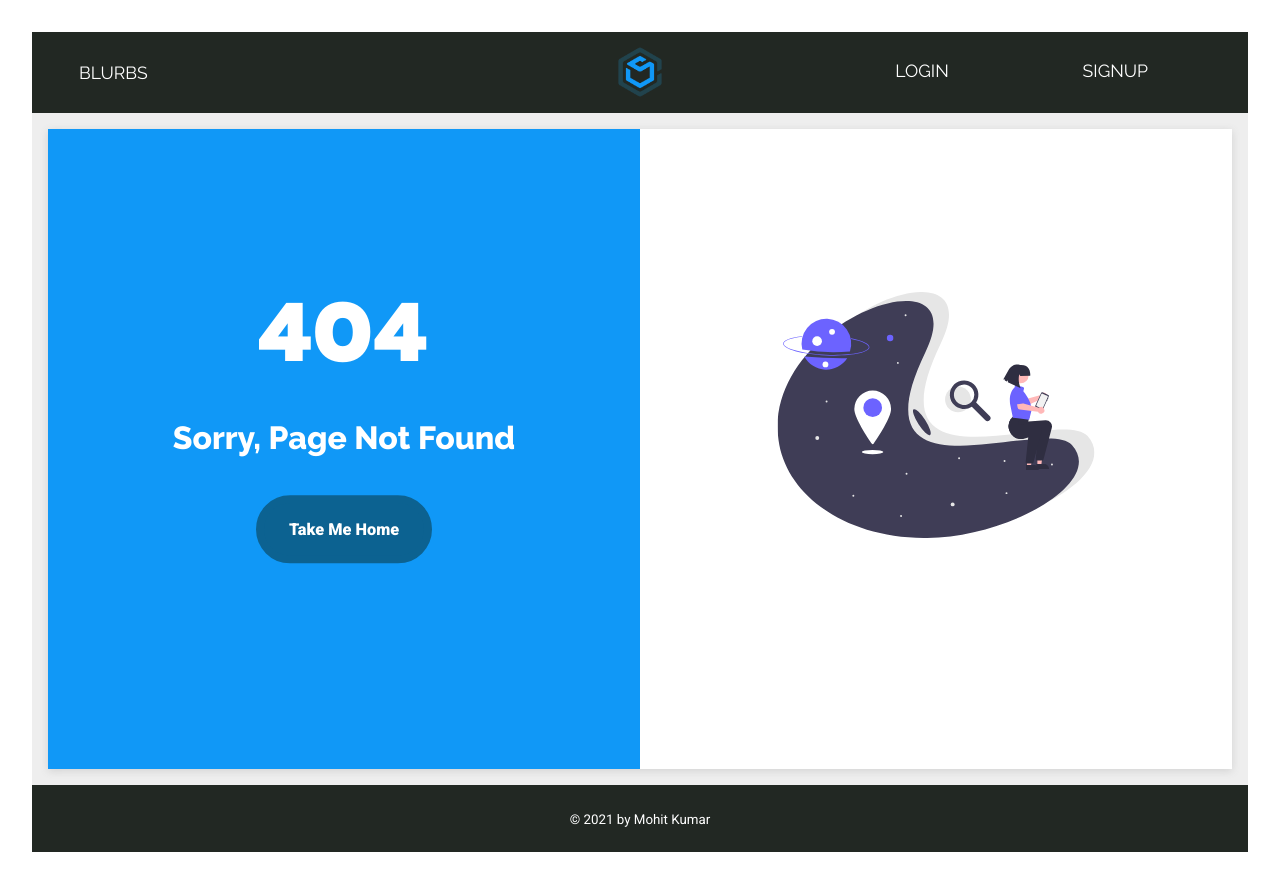
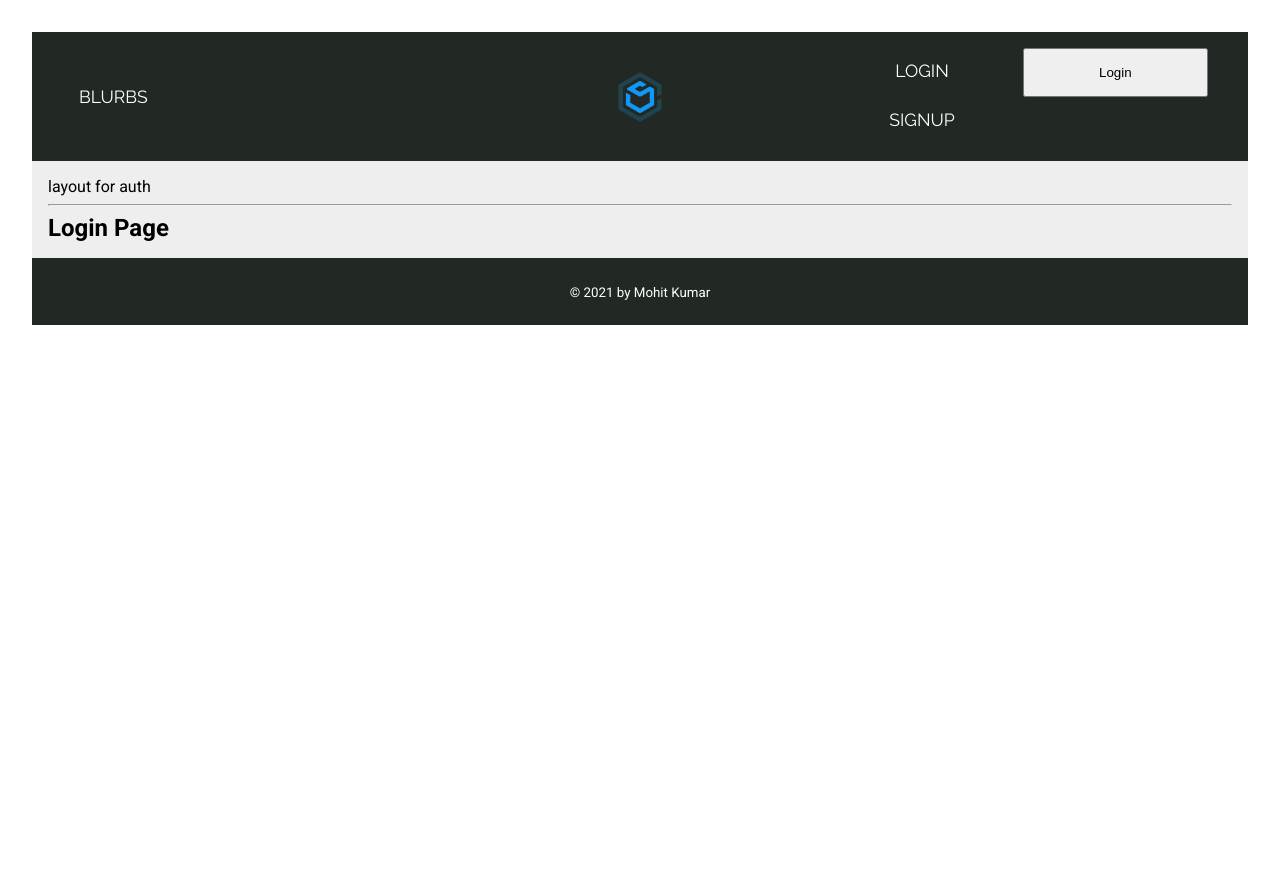
Before and after one commit to mohit-kumar-behera/blurb, a React (Create React App) app in the folder blurb-client/: page /auth/login in a window 1280 px wide. Before the commit this address had no page. After the commit the page ends 800 px from the top, so only its background shows below. Built offline with nearby package versions, Linux system fonts and the light colour scheme.

Commit message:
add routing to authentication pages

```diff
--- a/blurb-client/src/components/App.jsx
+++ b/blurb-client/src/components/App.jsx
@@ -1,8 +1,11 @@
 import React from 'react';
-import { Routes, Route } from 'react-router-dom';
+import { Routes, Route, Navigate } from 'react-router-dom';
 
 // import components
 import PageLayout from './Layout/PageLayout';
+import AuthPageLayout from './Layout/AuthPageLayout';
+import Login from './Authentication/Login';
+import Signup from './Authentication/Signup';
 import Home from './Home/Home';
 import NoMatch from './Error/NoMatch';
 
@@ -19,6 +22,13 @@ const App = () => {
       <Route path="/" element={<PageLayout />}>
         <Route index element={<Home title="Blurb" />} />
         <Route path="about" element={<P title="test title" />} />
+
+        <Route path="auth" element={<AuthPageLayout />}>
+          <Route index element={<Navigate to="login" />} />
+          <Route path="login" element={<Login />} />
+          <Route path="signup" element={<Signup />} />
+        </Route>
+
         <Route path="*" element={<NoMatch title="Something went wrong" />} />
       </Route>
     </Routes>
--- /dev/null
+++ b/blurb-client/src/components/Authentication/Login.jsx
@@ -0,0 +1,7 @@
+import React from 'react';
+
+const Login = () => {
+  return <h2>Login Page</h2>;
+};
+
+export default Login;
--- /dev/null
+++ b/blurb-client/src/components/Authentication/Signup.jsx
@@ -0,0 +1,7 @@
+import React from 'react';
+
+const Signup = () => {
+  return <h2>Signup Page</h2>;
+};
+
+export default Signup;
--- /dev/null
+++ b/blurb-client/src/components/Authentication/UnAutheticatedRoute.jsx
@@ -0,0 +1,14 @@
+import React from 'react';
+import { Navigate } from 'react-router-dom';
+import { connect } from 'react-redux';
+
+const UnAutheticatedRoute = props => {
+  if (props.user) return <Navigate to="/" />;
+  return props.children;
+};
+
+const mapStateToProps = state => {
+  return state.auth;
+};
+
+export default connect(mapStateToProps)(UnAutheticatedRoute);
--- /dev/null
+++ b/blurb-client/src/components/Layout/AuthPageLayout.jsx
@@ -0,0 +1,21 @@
+import React from 'react';
+import { Outlet } from 'react-router-dom';
+
+// import components
+import UnAutheticatedRoute from '../Authentication/UnAutheticatedRoute';
+
+class AuthPageLayout extends React.Component {
+  render() {
+    return (
+      <UnAutheticatedRoute>
+        <>
+          <p>layout for auth</p>
+          <hr />
+          <Outlet />
+        </>
+      </UnAutheticatedRoute>
+    );
+  }
+}
+
+export default AuthPageLayout;
--- a/blurb-client/src/components/Navbar/Navbar.jsx
+++ b/blurb-client/src/components/Navbar/Navbar.jsx
@@ -12,11 +12,11 @@ const ProtectedNavLink = ({ auth, login, logout }) => {
   if (!auth.user)
     return (
       <>
-        <Link to="/comp2" className="link navlink">
+        <Link to="/auth/login" className="link navlink">
           Login
         </Link>
-        {/* <button onClick={() => login('Karan')}>Login</button> */}
-        <Link to="/comp3" className="link navlink">
+        <button onClick={() => login('Karan')}>Login</button>
+        <Link to="/auth/signup" className="link navlink">
           signup
         </Link>
       </>
@@ -28,7 +28,7 @@ const ProtectedNavLink = ({ auth, login, logout }) => {
         Log out
       </Link> */}
       <button onClick={() => logout()}>Logout</button>
-      <Link to="/comp3" className="link navlink">
+      <Link to="/auth/login" className="link navlink">
         {auth.user}
       </Link>
     </>
```
